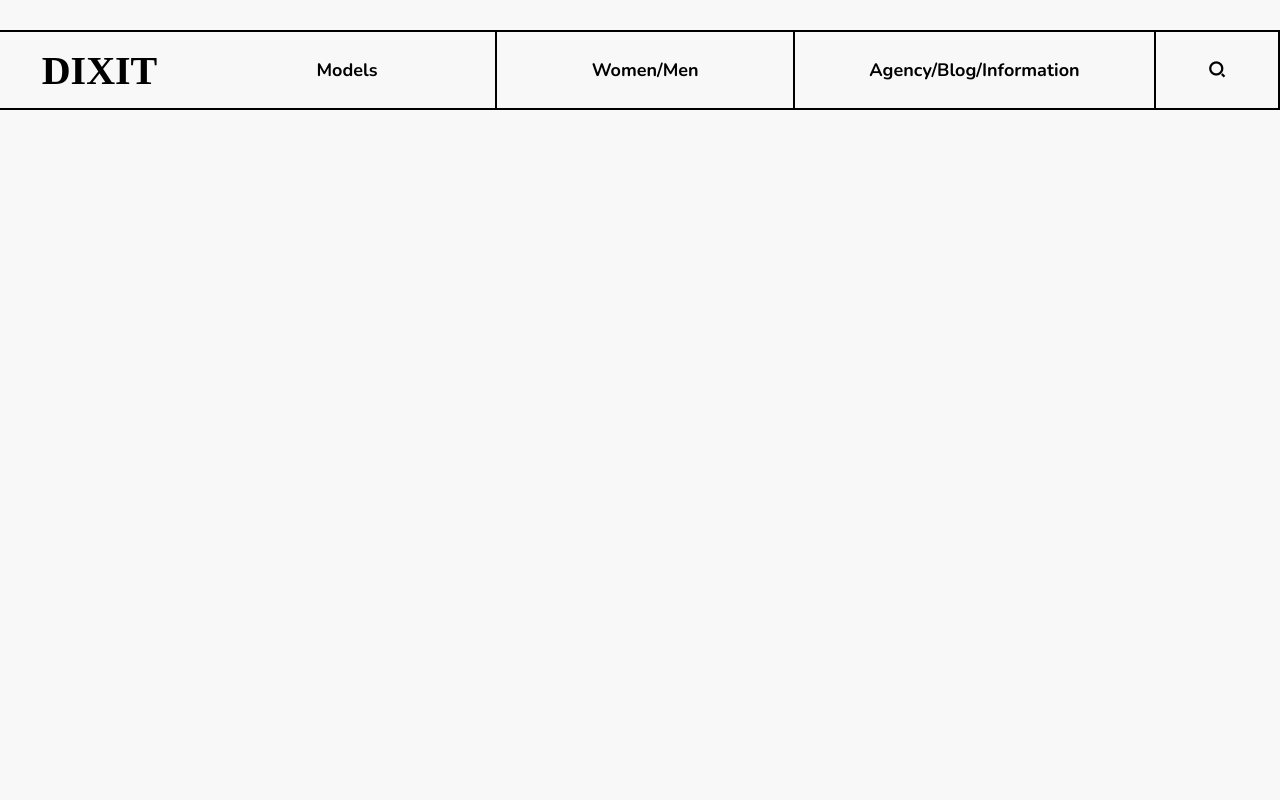
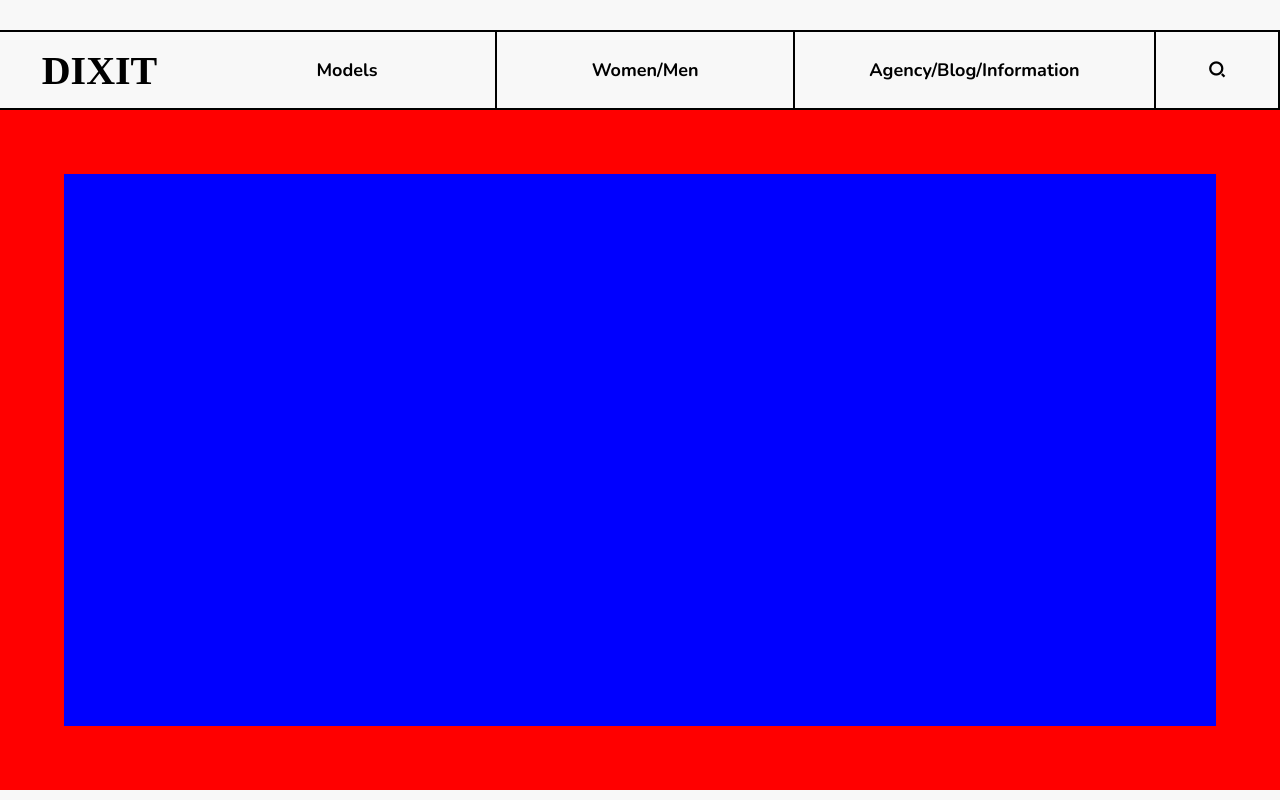
Before and after one commit to SathvikDixit/css_project4, a plain HTML site: page index.html in a window 1280 px wide. Drawn offline with nearby package versions, Linux system fonts and the light colour scheme; a web font is replaced by a local one.

Commit message:
asdfasdfasdf

```diff
--- a/index.html
+++ b/index.html
@@ -35,7 +35,14 @@
             <h2><i class="ri-search-2-line"></i></h2>
         </div>
 
+        <div id="center">
+            <div id="content">
+
+            </div>
+        </div>
+
     </div>
+
 
 
 </body>
--- a/style.css
+++ b/style.css
@@ -66,3 +66,19 @@ html , body {
 #nav h2:nth-last-child(2) {
     width: 29%;
 }
+
+
+
+#center {
+    height: 85%;
+    width: 100%;
+    background-color: red;
+    padding: 5vw;
+
+}
+
+#content {
+    height: 100%;
+    width: 100%;
+    background-color: blue;
+}
```
